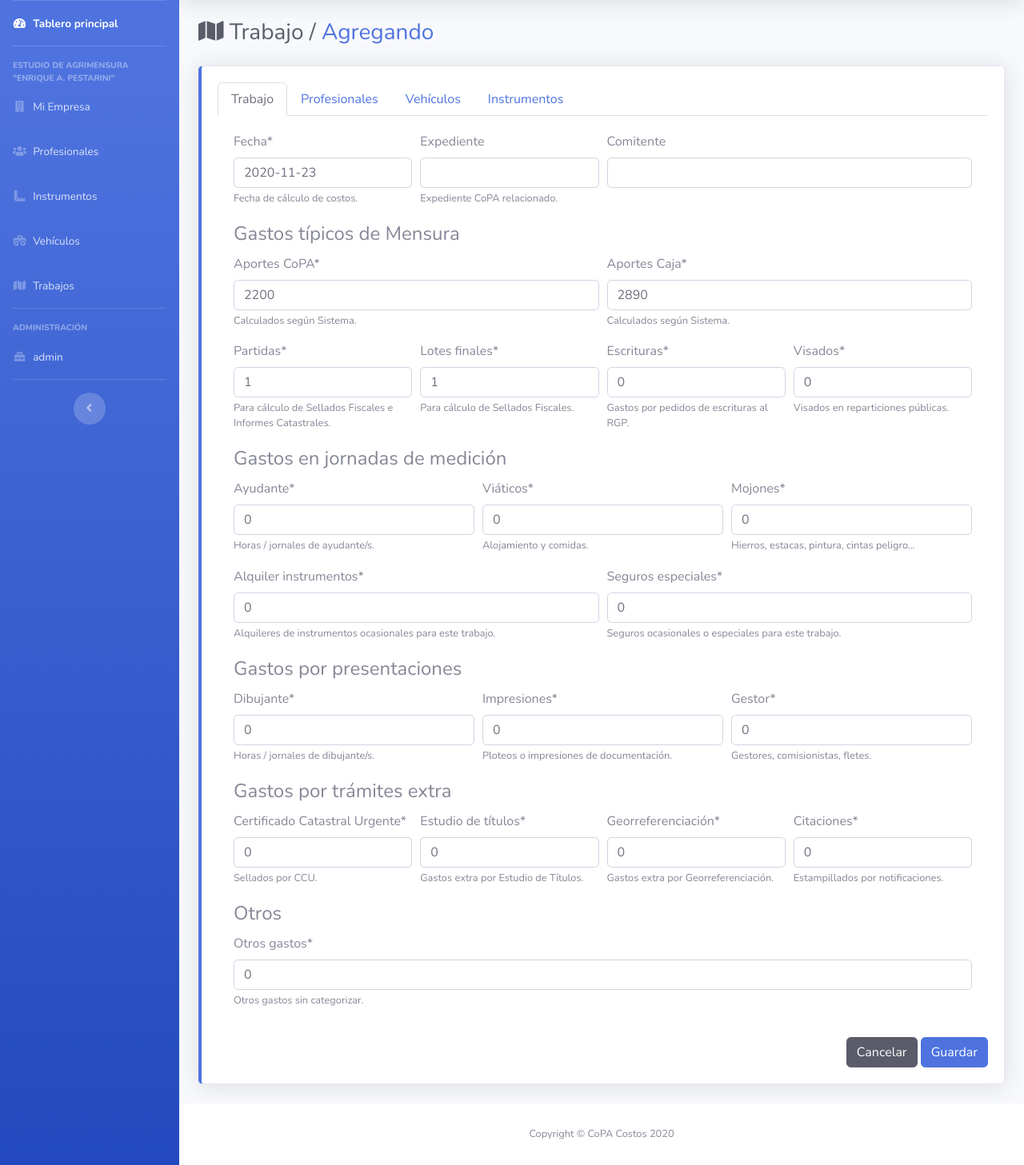
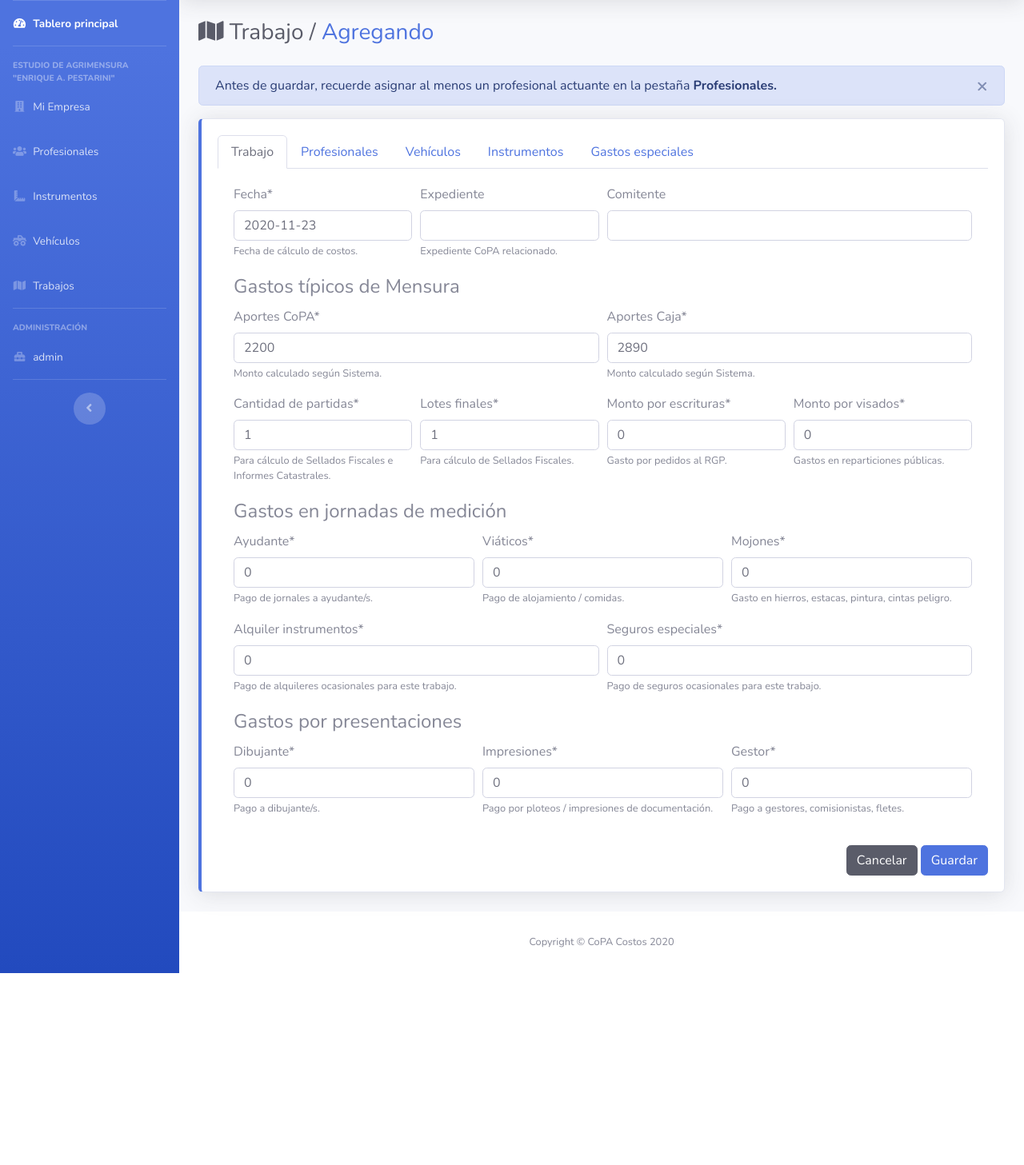
Before and after one commit to quijot/Costos-CoPA, a Django app: page /costos/trabajo/create/ in a window 1280 px wide. Shown: the part 70-1527 px from the top of the page at 80% size. After the commit the page ends 1287 px from the top, so only its background shows below. Run offline with Django 3.2, Linux system fonts and the light colour scheme; a user stored in the database is signed in; data comes from the database, SQL or seed files in the repository; parts of the project's set-up code (start-up, migrations or seed data) failed here and were passed over; some libraries are stand-ins or nearby versions.

Commit message:
Better help-texts and alerts
Signed-off-by: Santiago Pestarini <santiagonob@gmail.com>

```diff
--- a/costos/forms.py
+++ b/costos/forms.py
@@ -28,7 +28,23 @@ class EmpresaForm(forms.ModelForm):
                             Div("horas_semanales", css_class="col-lg-4"),
                         ),
                     ),
-                    Fieldset("Gastos", Formset("gastos")),
+                    Fieldset(
+                        "Gastos",
+                        HTML(
+                            """<div class="alert alert-primary alert-dismissible fade show" role="alert">
+                            Cargar todos los gastos asociados únicamente a la Empresa / Oficina.
+                            NO se cargan aquí los gastos asociados a los Profesionales que la conforman
+                            (salvo que así lo decidan sus miembros).
+                            Ejemplos:
+                            Alquiler, Impuestos y Servicios propios de la locación, Limpieza, Publicidad,
+                            Hosting, Licencias de Software, Sueldos, etc.
+                            <button type="button" class="close" data-dismiss="alert" aria-label="Cerrar">
+                                <span aria-hidden="true">&times;</span>
+                            </button>
+                            </div>"""
+                        ),
+                        Formset("gastos"),
+                    ),
                     FormActions(
                         Button(
                             "cancel",
@@ -92,9 +108,12 @@ class ProfesionalForm(UserChangeForm):
                         "Gastos",
                         HTML(
                             """<div class="alert alert-info alert-dismissible fade show" role="alert">
-                            Cargar todos los gastos asociados únicamente a este profesional. Ejemplo:
-                            Matrícula, Monotributo, Jubilación, Obra Social, Cursos de capacitación, etc.
+                            Cargar todos los gastos asociados únicamente a este Profesional.
                             NO se cargan aquí los gastos asociados a la Empresa / Oficina.
+                            Ejemplos:
+                            Matrícula, Monotributo, Jubilación, Obra Social, posiblemente algún Seguro,
+                            Capacitación, Celular, etc. <strong>Los gastos asociados a un Profesional
+                            formaran parte del costo por hora de su <em>mano de obra</em></strong>.
                             <button type="button" class="close" data-dismiss="alert" aria-label="Cerrar">
                                 <span aria-hidden="true">&times;</span>
                             </button>
@@ -160,7 +179,7 @@ class InstrumentoForm(forms.ModelForm):
                                         el valor invertido y <strong>reponer el instrumento</strong>,<br>
                                         <strong>T</strong>: promedio de trabajos realizados por año,<br>
                                         <strong>J</strong>: jornadas de este instrumento que se suelen
-                                        dedicar a cada trabajo. Ejemplo, para una Estación Total puede
+                                        dedicar a cada trabajo. Ejemplo: para una Estación Total puede
                                         ser 1 jornada por trabajo, pero para una PC pueden ser 4.<br>
                                         <strong>Resultado</strong>: haciendo <strong>A &times; T &times; J</strong>
                                         se obtiene un número aproximado de jornadas de vida útil.<br>
@@ -354,6 +373,12 @@ class TrabajoForm(forms.ModelForm):
                             Div("gestor", css_class="col-lg-4"),
                         ),
                     ),
+                ),
+                Tab("Profesionales", Formset("actuantes")),
+                Tab("Vehículos", Formset("movilidad")),
+                Tab("Instrumentos", Formset("instrumental")),
+                Tab(
+                    "Gastos especiales",
                     Fieldset(
                         "Gastos por trámites extra",
                         Row(
@@ -370,9 +395,6 @@ class TrabajoForm(forms.ModelForm):
                         ),
                     ),
                 ),
-                Tab("Profesionales", Formset("actuantes")),
-                Tab("Vehículos", Formset("movilidad")),
-                Tab("Instrumentos", Formset("instrumental")),
             ),
             FormActions(
                 Button(
--- a/costos/models.py
+++ b/costos/models.py
@@ -420,27 +420,27 @@ class Trabajo(models.Model):
     vehiculos = models.ManyToManyField(Vehiculo, through="Movilidad", blank=True)
     instrumentos = models.ManyToManyField(Instrumento, through="Instrumental", blank=True)
     aporte_copa = models.DecimalField(
-        "aportes CoPA", max_digits=10, decimal_places=2, default=2200, help_text="Calculados según Sistema."
+        "aportes CoPA", max_digits=10, decimal_places=2, default=2200, help_text="Monto calculado según Sistema."
     )
     aporte_caja = models.DecimalField(
-        "aportes Caja", max_digits=10, decimal_places=2, default=2890, help_text="Calculados según Sistema."
+        "aportes Caja", max_digits=10, decimal_places=2, default=2890, help_text="Monto calculado según Sistema."
     )
     partidas = models.PositiveSmallIntegerField(
-        default=1, help_text="Para cálculo de Sellados Fiscales e Informes Catastrales."
+        "cantidad de partidas", default=1, help_text="Para cálculo de Sellados Fiscales e Informes Catastrales."
     )
     lotes_finales = models.PositiveSmallIntegerField(default=1, help_text="Para cálculo de Sellados Fiscales.")
     escrituras = models.DecimalField(
-        max_digits=8, decimal_places=2, default=0, help_text="Gastos por pedidos de escrituras al RGP."
+        "monto por escrituras", max_digits=8, decimal_places=2, default=0, help_text="Gasto por pedidos al RGP."
     )
     visados = models.DecimalField(
-        max_digits=8, decimal_places=2, default=0, help_text="Visados en reparticiones públicas."
+        "monto por visados", max_digits=8, decimal_places=2, default=0, help_text="Gastos en reparticiones públicas."
     )
     ccu = models.DecimalField(
         "Certificado Catastral Urgente",
         max_digits=8,
         decimal_places=2,
         default=0,
-        help_text="Sellados por CCU.",
+        help_text="Pago de sellados por CCU.",
     )
     estudio_titulos = models.DecimalField(
         "estudio de títulos",
@@ -457,34 +457,32 @@ class Trabajo(models.Model):
         help_text="Gastos extra por Georreferenciación.",
     )
     citaciones = models.DecimalField(
-        max_digits=8, decimal_places=2, default=0, help_text="Estampillados por notificaciones."
+        max_digits=8, decimal_places=2, default=0, help_text="Pago de envío / estampillados por notificaciones."
     )
     viaticos = models.DecimalField(
-        "viáticos", max_digits=8, decimal_places=2, default=0, help_text="Alojamiento y comidas."
+        "viáticos", max_digits=8, decimal_places=2, default=0, help_text="Pago de alojamiento / comidas."
     )
     ayudante = models.DecimalField(
-        max_digits=8, decimal_places=2, default=0, help_text="Horas / jornales de ayudante/s."
+        max_digits=8, decimal_places=2, default=0, help_text="Pago de jornales a ayudante/s."
     )
-    dibujante = models.DecimalField(
-        max_digits=8, decimal_places=2, default=0, help_text="Horas / jornales de dibujante/s."
-    )
+    dibujante = models.DecimalField(max_digits=8, decimal_places=2, default=0, help_text="Pago a dibujante/s.")
     impresiones = models.DecimalField(
-        max_digits=8, decimal_places=2, default=0, help_text="Ploteos o impresiones de documentación."
+        max_digits=8, decimal_places=2, default=0, help_text="Pago por ploteos / impresiones de documentación."
     )
     mojones = models.DecimalField(
-        max_digits=8, decimal_places=2, default=0, help_text="Hierros, estacas, pintura, cintas peligro..."
+        max_digits=8, decimal_places=2, default=0, help_text="Gasto en hierros, estacas, pintura, cintas peligro."
     )
     gestor = models.DecimalField(
-        max_digits=8, decimal_places=2, default=0, help_text="Gestores, comisionistas, fletes."
+        max_digits=8, decimal_places=2, default=0, help_text="Pago a gestores, comisionistas, fletes."
     )
     seguros_especiales = models.DecimalField(
-        max_digits=8, decimal_places=2, default=0, help_text="Seguros ocasionales o especiales para este trabajo."
+        max_digits=8, decimal_places=2, default=0, help_text="Pago de seguros ocasionales para este trabajo."
     )
     alquiler_instrumentos = models.DecimalField(
         max_digits=8,
         decimal_places=2,
         default=0,
-        help_text="Alquileres de instrumentos ocasionales para este trabajo.",
+        help_text="Pago de alquileres ocasionales para este trabajo.",
     )
     otros_gastos = models.DecimalField(
         max_digits=8, decimal_places=2, default=0, help_text="Otros gastos sin categorizar."
--- a/costos/templates/costos/trabajo_form.html
+++ b/costos/templates/costos/trabajo_form.html
@@ -10,6 +10,17 @@ Trabajo /
 {% endblock %}
 
 {% block content %}
+<div class="row">
+  <div class="col">
+    <div class="alert alert-primary alert-dismissible fade show" role="alert">
+      Antes de guardar, recuerde asignar al menos un profesional actuante en la
+      pestaña <strong>Profesionales.</strong>
+      <button type="button" class="close" data-dismiss="alert" aria-label="Cerrar">
+        <span aria-hidden="true">&times;</span>
+      </button>
+    </div>
+  </div>
+</div>
 <div class="card border-left-primary shadow mb-4">
   <div class="card-body">
     {% crispy form %}
```
Also changed, not shown: costos/migrations/0004_auto_20201211_1547.py (added).
